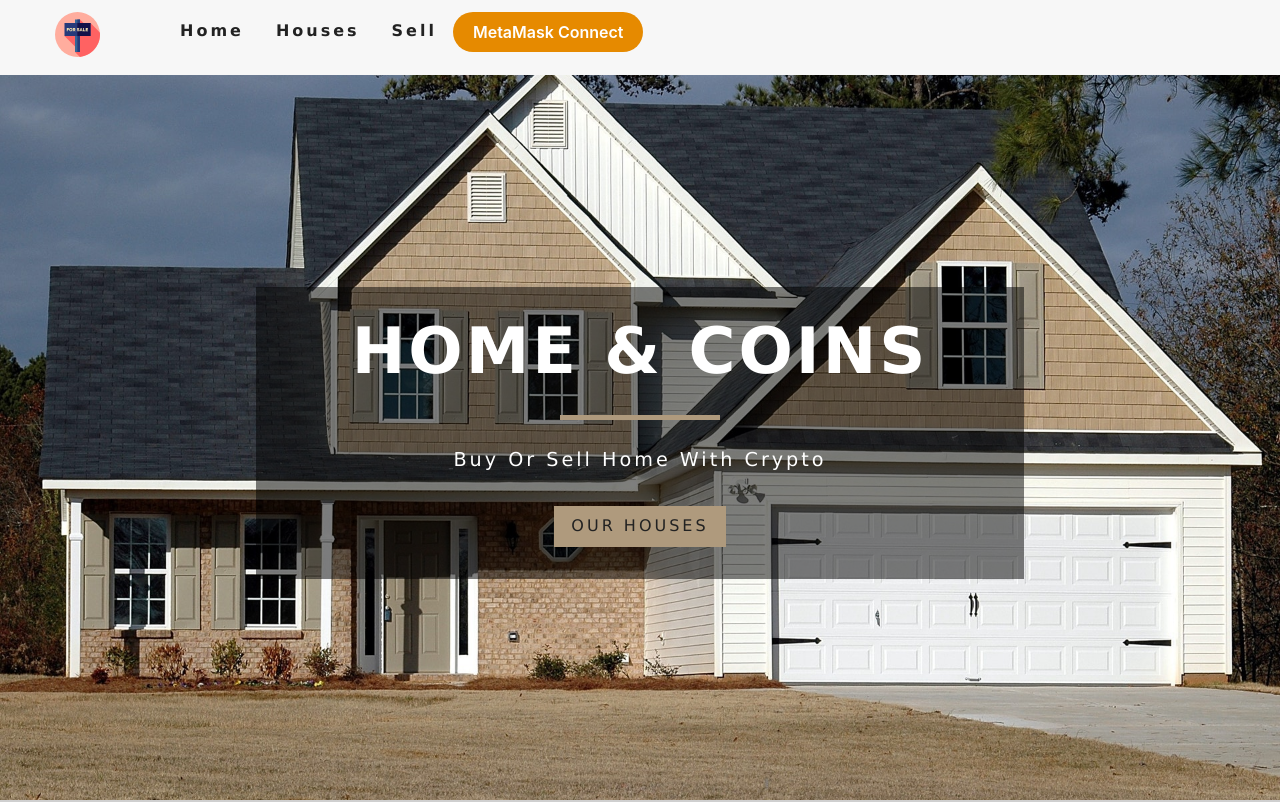
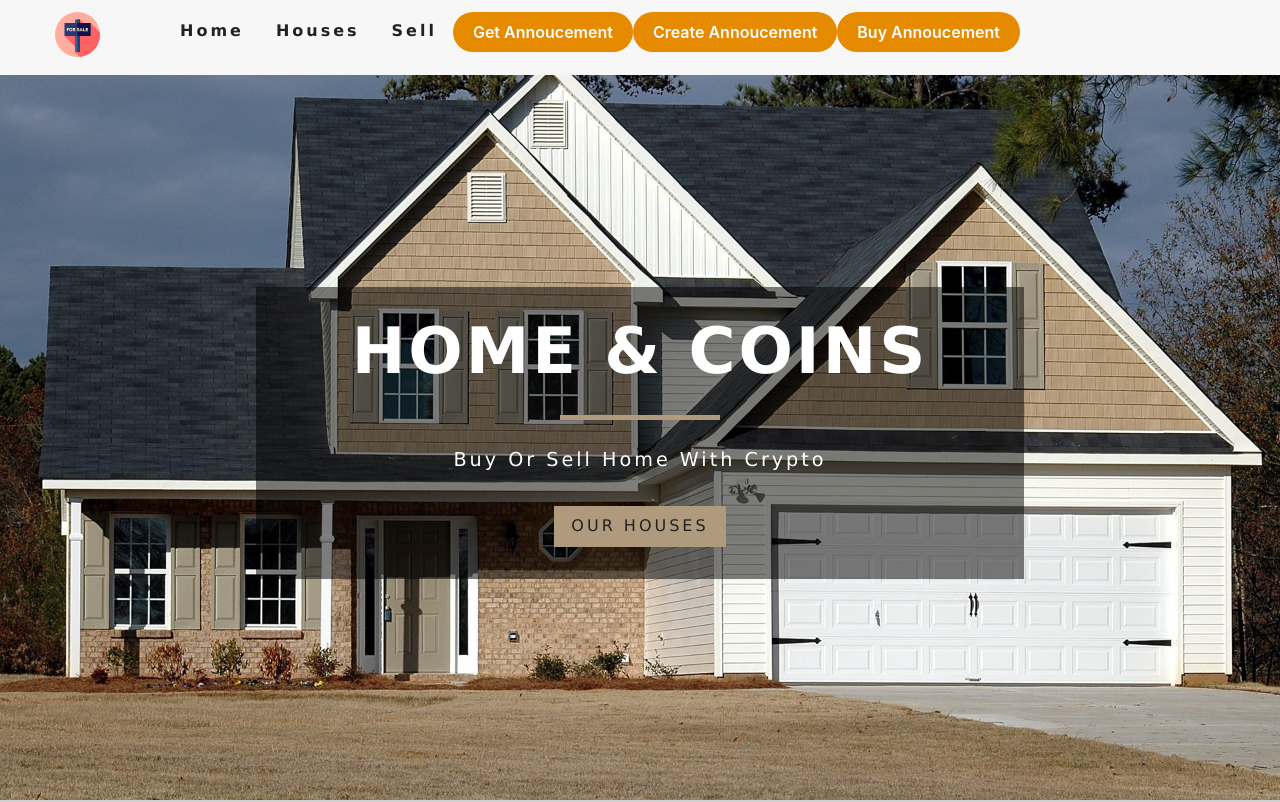
Before and after one commit to cindy-th-nguyen/HomeAndCoins, a React (Create React App) app in the folder homeandcoins/: page / in a window 1280 px wide. Shown: the top 802 px of the page. Built offline with nearby package versions, Linux system fonts and the light colour scheme.

Commit message:
[Web-Front] : add 3 buttons in nav bar = get, create and buy

```diff
--- a/homeandcoins/src/components/Navbar.js
+++ b/homeandcoins/src/components/Navbar.js
@@ -12,6 +12,23 @@ export default class Navbar extends Component {
     console.log("start");
     const provider = new Web3Provider();
     await provider.init();
+    provider.getAnnouncements();
+    this.setState({ isOpen: !this.state.isOpen });
+  };
+
+  createAnnouncement = async () => {
+    console.log("start");
+    const provider = new Web3Provider();
+    await provider.init();
+    provider.createAnnouncement(1000, "homeTitle", "20 rue de Test", 100, "This is a Test House");
+    this.setState({ isOpen: !this.state.isOpen });
+  };
+
+  buyAnnouncement = async () => {
+    console.log("start");
+    const provider = new Web3Provider();
+    await provider.init();
+    provider.buyAnnouncement(0,1000).send();
     this.setState({ isOpen: !this.state.isOpen });
   };
   render() {
@@ -45,7 +62,17 @@ export default class Navbar extends Component {
             <li>
             <button align="right" type="button" className="connect-button"
                 onClick={this.handleToggle}
-            >MetaMask Connect</button>
+            >Get Annoucement</button>
+            </li>
+            <li>
+            <button align="right" type="button" className="connect-button"
+                onClick={this.createAnnouncement}
+            >Create Annoucement</button>
+            </li>
+            <li>
+            <button align="right" type="button" className="connect-button"
+                onClick={this.buyAnnouncement}
+            >Buy Annoucement</button>
             </li>
           </ul>
         </div>
```
